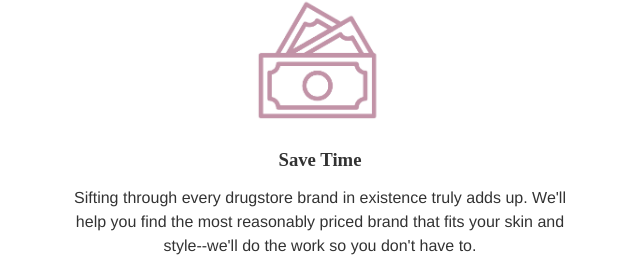
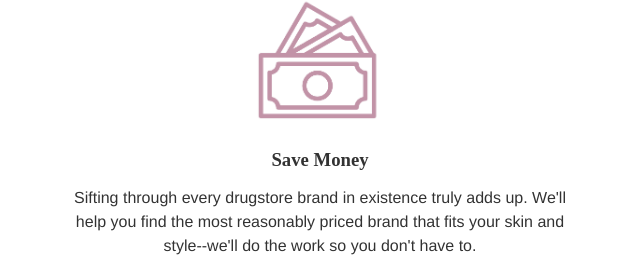
Before and after one commit to rebecca-millerr/comp20-assignment2, a plain HTML site: page services.html in a window 1280 px wide. Shown: the part 844-1114 px from the top of the page, 640-1280 px from the left. Drawn offline with Linux system fonts and the light colour scheme.

Commit message:
Update services.html

```diff
--- a/services.html
+++ b/services.html
@@ -66,7 +66,7 @@
                 </div>
                 <div class="right-block">
                     <img class="icon" src="money.png"/>
-                    <h3 class="icon-heading">Save Time</h3>
+                    <h3 class="icon-heading">Save Money</h3>
                     <p class="icon-text">Sifting through every drugstore brand in existence truly adds up. We'll help you find the most reasonably priced brand that fits your skin and style--we'll do the work so you don't have to.</p>
                 </div>
                 <div class="spacer"></div>
```
